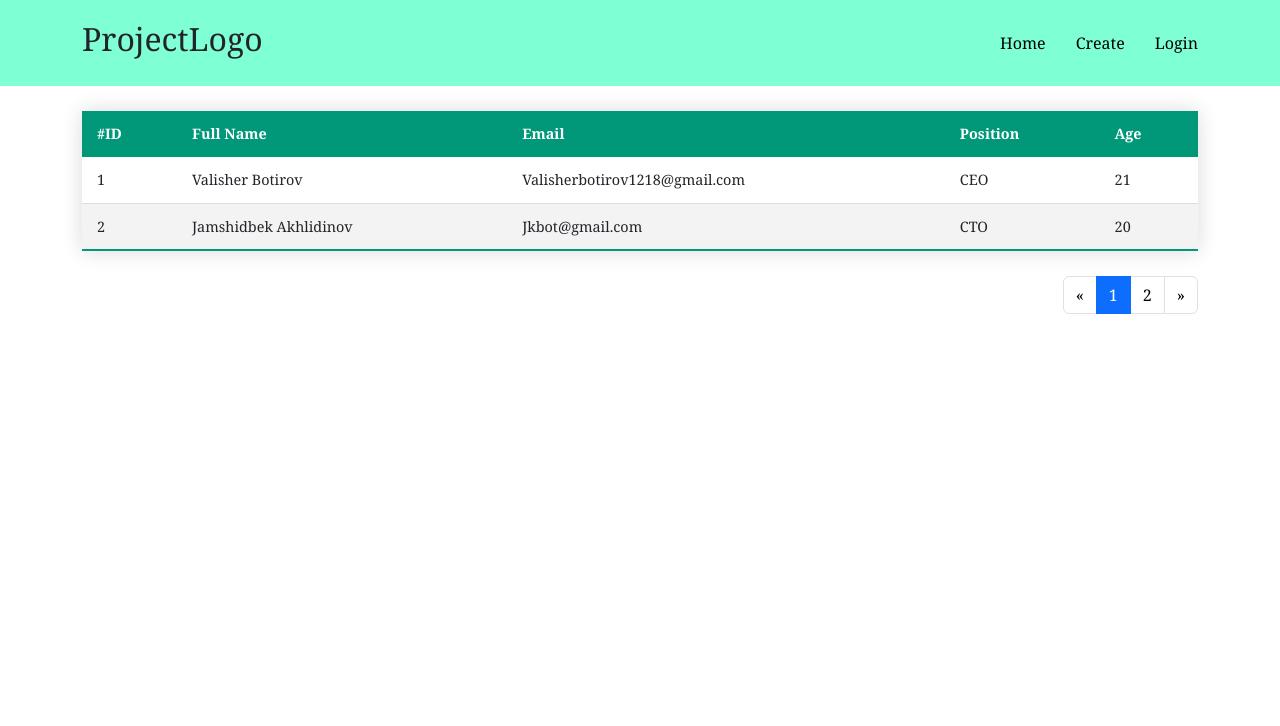
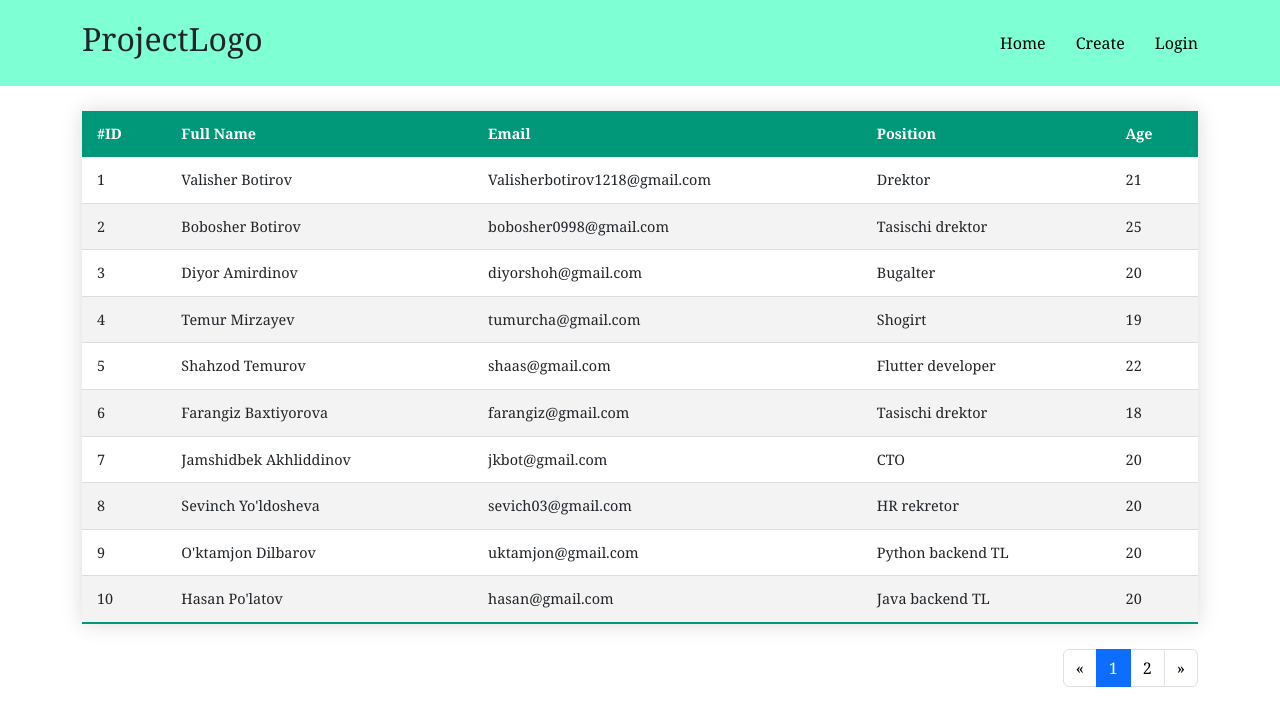
Before and after one commit to ValisherBotirov/HR-Departments-React, a React (Create React App) app: page / in a window 1280 px wide. Shown: the top 726 px of the page. Built offline with nearby package versions, Linux system fonts and the light colour scheme; data requests are answered from the project's data file.

Commit message:
fix: pagination items

```diff
--- a/data/db.json
+++ b/data/db.json
@@ -1,20 +1,20 @@
 {
   "users": [
     {
-      "id": 1,
+      "age": 21,
+      "email": "Valisherbotirov1218@gmail.com",
+      "position": "Drektor",
       "first_name": "Valisher",
       "last_name": "Botirov",
-      "position": "CEO",
-      "age": 21,
-      "email": "Valisherbotirov1218@gmail.com"
+      "id": 1
     },
     {
-      "id": 2,
-      "first_name": "Jamshidbek",
-      "last_name": "Akhlidinov",
-      "position": "CTO",
-      "age": 20,
-      "email": "Jkbot@gmail.com"
+      "age": "25",
+      "email": "bobosher0998@gmail.com",
+      "position": "Tasischi drektor",
+      "first_name": "Bobosher",
+      "last_name": "Botirov",
+      "id": 2
     },
     {
       "age": "20",
@@ -31,6 +31,70 @@
       "first_name": "Temur",
       "last_name": "Mirzayev",
       "id": 4
+    },
+    {
+      "age": "22",
+      "email": "shaas@gmail.com",
+      "position": "Flutter developer",
+      "first_name": "Shahzod ",
+      "last_name": "Temurov",
+      "id": 5
+    },
+    {
+      "age": "18",
+      "email": "farangiz@gmail.com",
+      "position": "Tasischi drektor",
+      "first_name": "Farangiz ",
+      "last_name": "Baxtiyorova",
+      "id": 6
+    },
+    {
+      "age": "20",
+      "email": "jkbot@gmail.com",
+      "position": "CTO",
+      "first_name": "Jamshidbek",
+      "last_name": "Akhliddinov",
+      "id": 7
+    },
+    {
+      "age": "20",
+      "email": "sevich03@gmail.com",
+      "position": "HR rekretor",
+      "first_name": "Sevinch ",
+      "last_name": "Yo'ldosheva",
+      "id": 8
+    },
+    {
+      "age": "20",
+      "email": "uktamjon@gmail.com",
+      "position": "Python backend TL",
+      "first_name": "O'ktamjon ",
+      "last_name": "Dilbarov",
+      "id": 9
+    },
+    {
+      "age": "20",
+      "email": "hasan@gmail.com",
+      "position": "Java backend TL",
+      "first_name": "Hasan ",
+      "last_name": "Po'latov",
+      "id": 10
+    },
+    {
+      "age": "20",
+      "email": "sardor@gmail.com",
+      "position": ".NET backend TL",
+      "first_name": "Sardor ",
+      "last_name": "Sohinazarov",
+      "id": 11
+    },
+    {
+      "age": "20",
+      "email": "firdavs@gmail.com",
+      "position": "Java backend TL assisent",
+      "first_name": "Firdavs ",
+      "last_name": "Mustafaqulov",
+      "id": 12
     }
   ]
 }
--- a/src/components/Pagination/Pagination.jsx
+++ b/src/components/Pagination/Pagination.jsx
@@ -4,9 +4,10 @@ import "./Pagination.css"
 function Pagination(props){
 
     const [active,setActive] = useState(1)
-
+    const length = props.users
     const show = props.showUser
-    const endPoint = Math.trunc(props.users.length / show)
+    const endPoint = Math.ceil(length / show)
+    console.log(endPoint,"end")
 
 
     useEffect(()=>{
@@ -18,7 +19,7 @@ function Pagination(props){
     }
 
     function handleNext(){
-        if(active <= endPoint)
+        if(active < endPoint)
         setActive(active + 1)
     }
 
@@ -29,7 +30,7 @@ function Pagination(props){
 
     function renderItems(){
         let arr = []
-        for (let i = 0  ; i < show ; i++){
+        for (let i = 0  ; i < endPoint ; i ++){
             let item = <li className="page-item" key={i} onClick={()=>handleActive(i+1)}><a className={active === i+1 ? ' page-link active' : 'page-link'} href="#" >{i + 1}</a></li>
            arr.push(item)
         }
--- a/src/pages/Home.jsx
+++ b/src/pages/Home.jsx
@@ -7,8 +7,21 @@ import Pagination from "../components/Pagination/Pagination";
 
 function Home() {
   const [user, setUser] = useState([]);
+  const [allUser,setAllUser] = useState(null)
   const [currentPage,setCurrentPage] = useState(1)
-  const limit = 2
+  const limit = 10
+
+  useEffect(()=>{
+    axios
+        .get("/users",)
+        .then((res) => {
+
+          setAllUser(res?.data.length);
+        })
+        .catch((err) => {
+          console.log(err);
+        });
+  },[])
 
   useEffect(() => {
     axios
@@ -51,7 +64,7 @@ function Home() {
         </tbody>
       </table>
       <div className="d-flex justify-content-end">
-        <Pagination users={user} showUser={limit} getCurrenPage={getCurrenPage}/>
+        <Pagination users={allUser} showUser={limit} getCurrenPage={getCurrenPage}/>
       </div>
     </div>
   );
```
